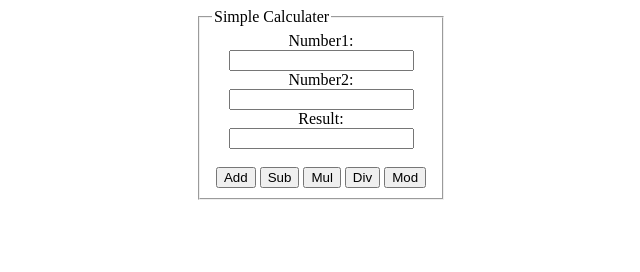
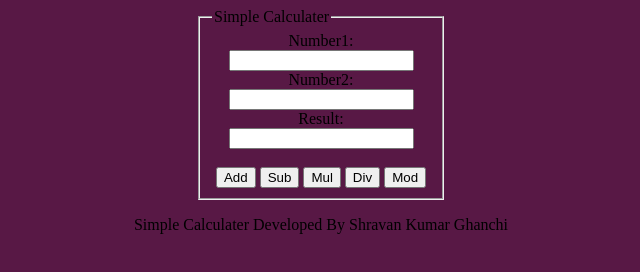
Before and after one commit to Shravan10/Shravan10-SimpleCalculater, a plain HTML site: page index.html in a window 1280 px wide. Shown: the whole page, without its empty margins (319-959 px from the left). Drawn offline with Linux system fonts and the light colour scheme.

Commit message:
update footer & background color
Update bg and foote

```diff
--- a/index.html
+++ b/index.html
@@ -2,7 +2,7 @@
       <head>
             <title>Simple Calculater </title>
       </head>
-      <body>
+      <body style="background-color:#581845">
             <center>
          <form name="calculation" style="width:250px;">
              <fieldset>
@@ -18,6 +18,7 @@
          </fieldset>
          </form>
             </center>
+            <footer style="text-align:center">Simple Calculater Developed By Shravan Kumar Ghanchi </footer>
          <script>
              function Add()
              {
```
